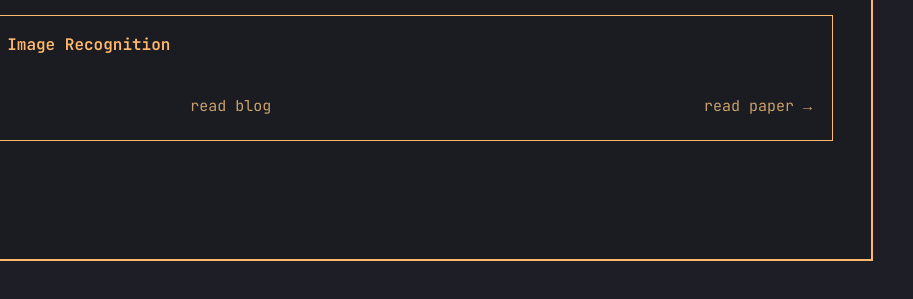
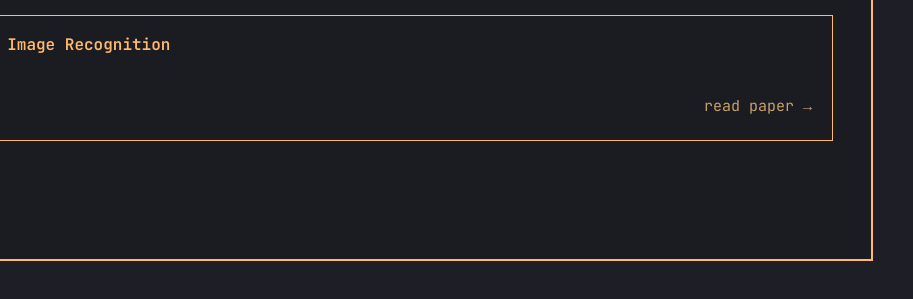
Before and after one commit to Mog9/mog9.github.io, a plain HTML site: page papers/paper.html in a window 1280 px wide. Shown: the part 499-798 px from the top of the page, 367-1280 px from the left. Drawn offline with Linux system fonts and the light colour scheme.

Commit message:
blog remv

```diff
--- a/papers/paper.html
+++ b/papers/paper.html
@@ -348,10 +348,10 @@
         check implementation
         </a>
 
-        <a href="/blogs/residual_network/resnet.html"
+        <!-- <a href="/blogs/residual_network/resnet.html"
         class="paper-blog">
         read blog
-      </a>
+      </a> -->
 
         <a href="https://www.cv-foundation.org/openaccess/content_cvpr_2016/papers/He_Deep_Residual_Learning_CVPR_2016_paper.pdf"
         target="_blank"
```
